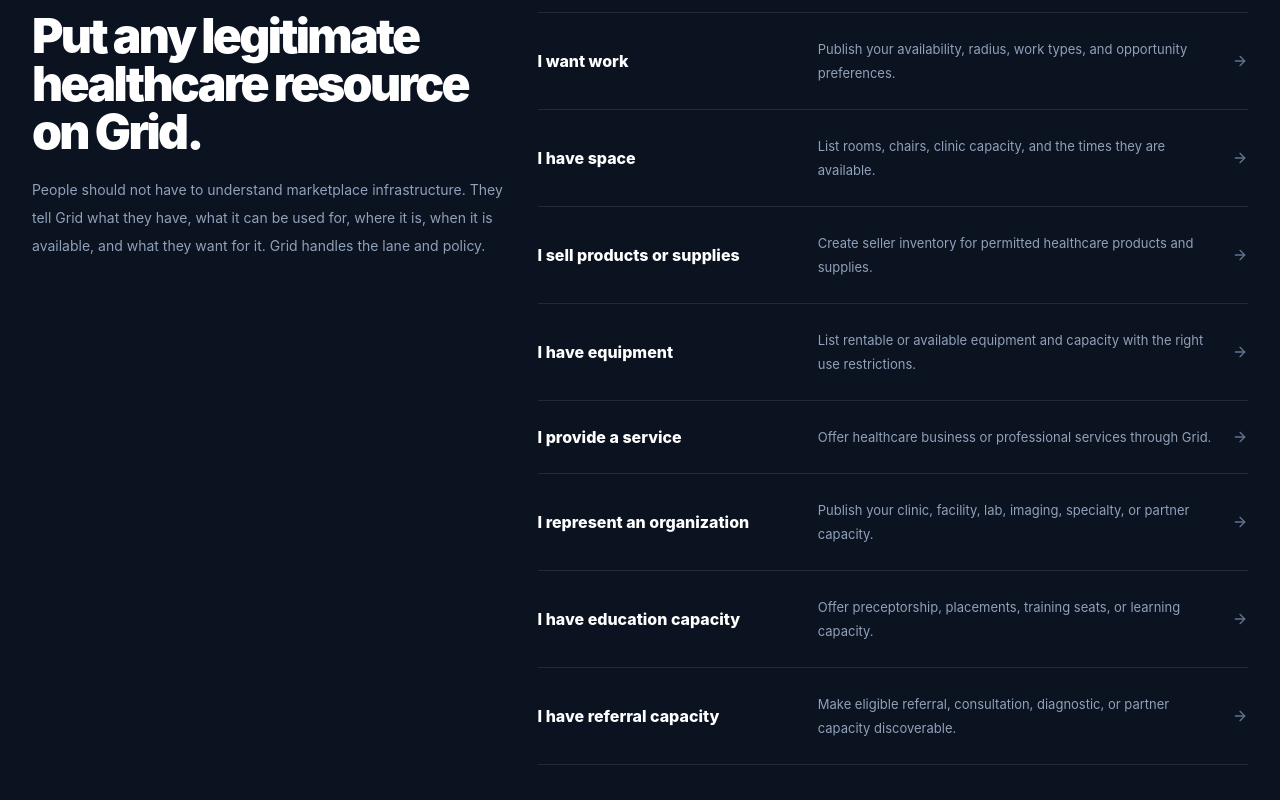
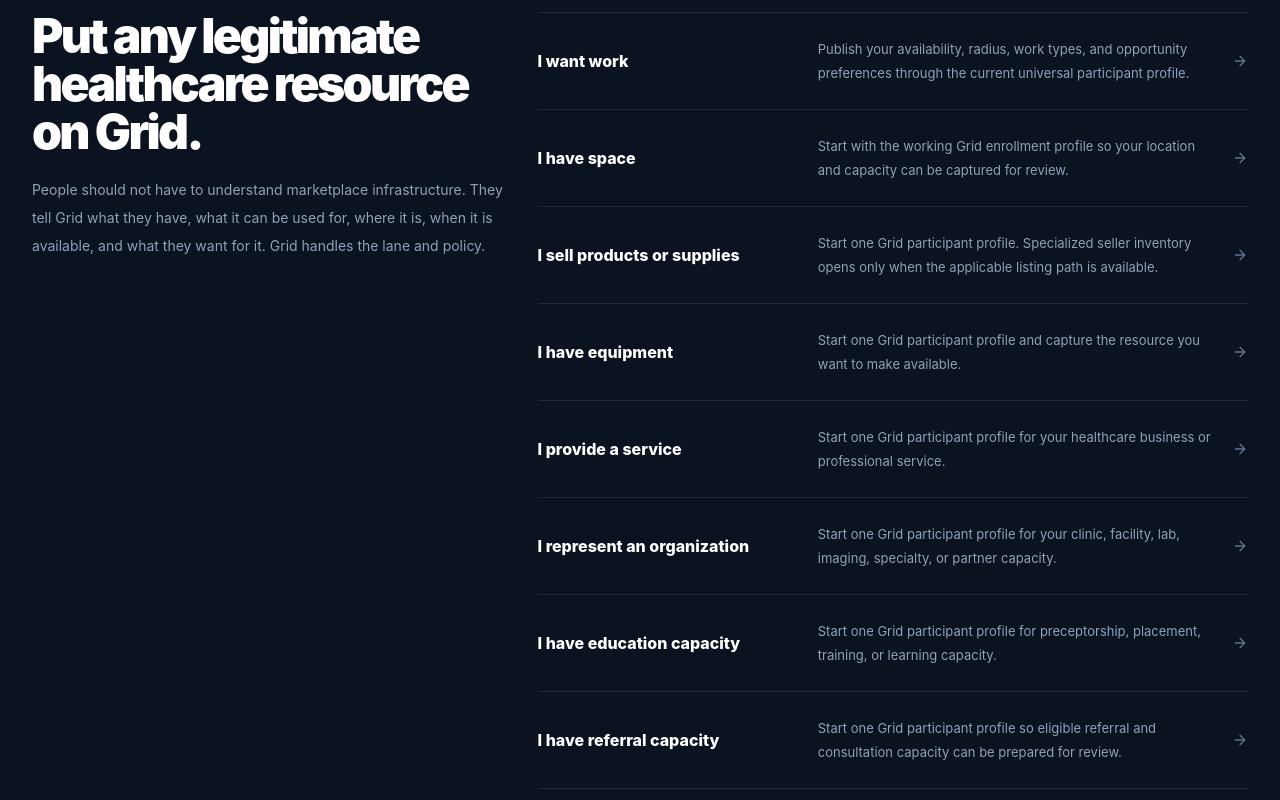
Before and after one commit to jcamacho611/Clinicos-by-Zumi, a Next.js app: page /grid in a window 1280 px wide. Shown: the part 1420-2220 px from the top of the page. Built offline with nearby package versions, Linux system fonts and the light colour scheme.

Commit message:
Route Grid offers through the working enrollment path

```diff
--- a/src/app/grid/page.tsx
+++ b/src/app/grid/page.tsx
@@ -22,14 +22,14 @@ const buyLanes = [
 ] as const;
 
 const sellLanes = [
-  ["I want work", "Publish your availability, radius, work types, and opportunity preferences.", "/grid/join"],
-  ["I have space", "List rooms, chairs, clinic capacity, and the times they are available.", "/grid/join/location"],
-  ["I sell products or supplies", "Create seller inventory for permitted healthcare products and supplies.", "/grid/join/seller?type=product"],
-  ["I have equipment", "List rentable or available equipment and capacity with the right use restrictions.", "/grid/join/seller?type=equipment"],
-  ["I provide a service", "Offer healthcare business or professional services through Grid.", "/grid/join/seller?type=service"],
-  ["I represent an organization", "Publish your clinic, facility, lab, imaging, specialty, or partner capacity.", "/grid/join/location?type=organization"],
-  ["I have education capacity", "Offer preceptorship, placements, training seats, or learning capacity.", "/grid/join/seller?type=education"],
-  ["I have referral capacity", "Make eligible referral, consultation, diagnostic, or partner capacity discoverable.", "/grid/join/seller?type=referral"],
+  ["I want work", "Publish your availability, radius, work types, and opportunity preferences through the current universal participant profile.", "/grid/join"],
+  ["I have space", "Start with the working Grid enrollment profile so your location and capacity can be captured for review.", "/grid/join"],
+  ["I sell products or supplies", "Start one Grid participant profile. Specialized seller inventory opens only when the applicable listing path is available.", "/grid/join"],
+  ["I have equipment", "Start one Grid participant profile and capture the resource you want to make available.", "/grid/join"],
+  ["I provide a service", "Start one Grid participant profile for your healthcare business or professional service.", "/grid/join"],
+  ["I represent an organization", "Start one Grid participant profile for your clinic, facility, lab, imaging, specialty, or partner capacity.", "/grid/join"],
+  ["I have education capacity", "Start one Grid participant profile for preceptorship, placement, training, or learning capacity.", "/grid/join"],
+  ["I have referral capacity", "Start one Grid participant profile so eligible referral and consultation capacity can be prepared for review.", "/grid/join"],
 ] as const;
 
 export default function GridGatewayPage() {
```
